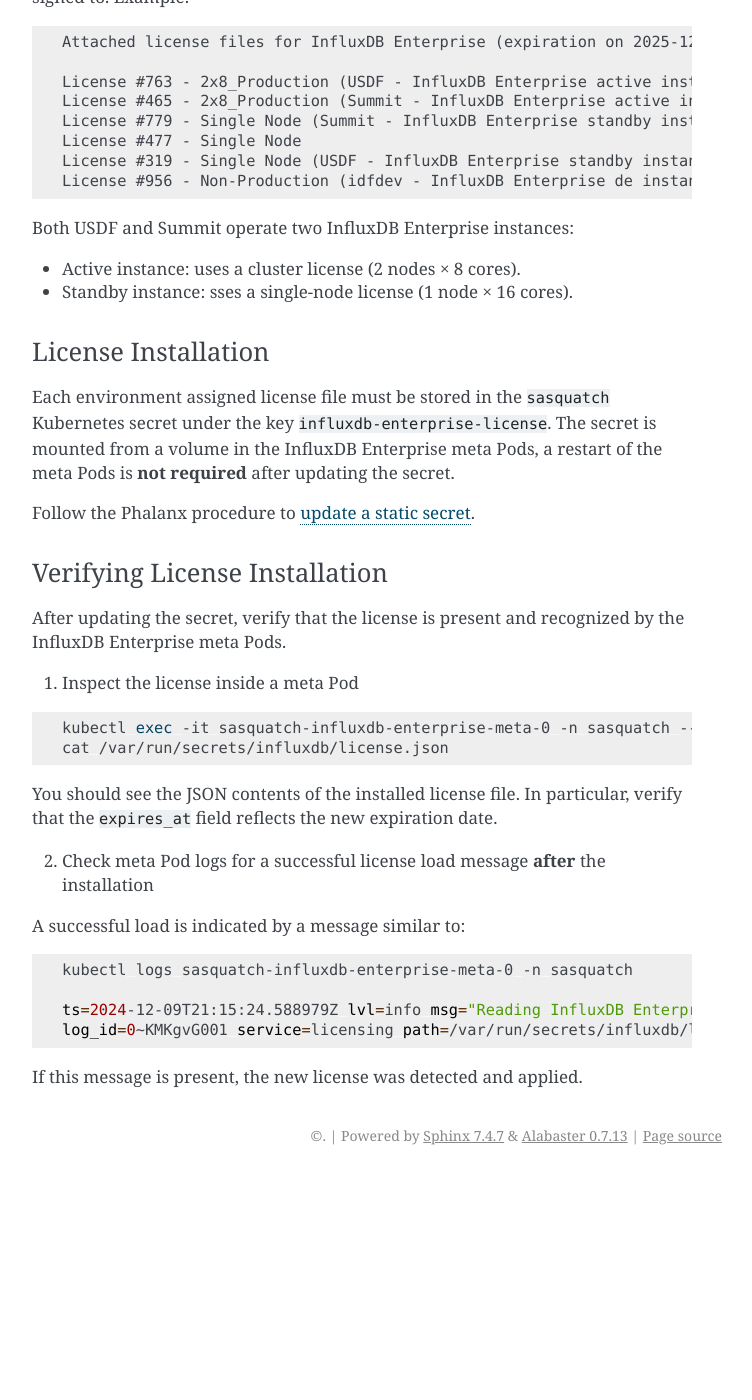
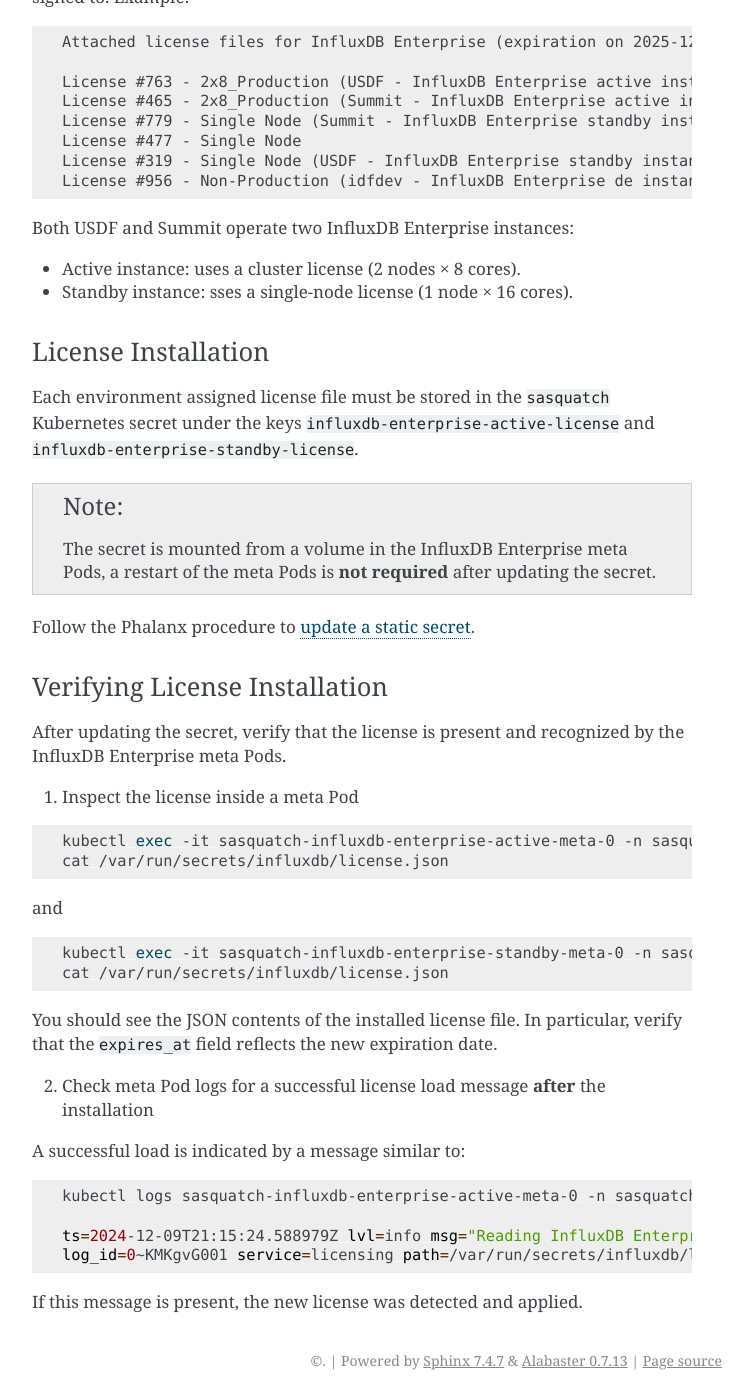
Before and after one commit to lsst-sqre/sasquatch, a Sphinx documentation site: the page built from docs/developer-guide/license.rst, in a window 1280 px wide and 1400 px high, scrolled down 603 px. Shown: the whole window, without its empty margins (388-1140 px from the left). Built offline with Sphinx 7.4.7, drawn with Linux system fonts in a browser that asks for light colours; before the commit the page ends 1778 px from its top, so only the background shows below that.

Commit message:
Fix up InfluxDB Enterprise license installation docs

```diff
--- a/docs/developer-guide/license.rst
+++ b/docs/developer-guide/license.rst
@@ -44,8 +44,11 @@
 License Installation
 --------------------
 
-Each environment assigned license file must be stored in the ``sasquatch`` Kubernetes secret under the key ``influxdb-enterprise-license``.
-The secret is mounted from a volume in the InfluxDB Enterprise meta Pods, a restart of the meta Pods is **not required** after updating the secret.
+Each environment assigned license file must be stored in the ``sasquatch`` Kubernetes secret under the keys ``influxdb-enterprise-active-license`` and  ``influxdb-enterprise-standby-license``.
+
+.. note::
+
+  The secret is mounted from a volume in the InfluxDB Enterprise meta Pods, a restart of the meta Pods is **not required** after updating the secret.
 
 Follow the Phalanx procedure to `update a static secret`_.
 
@@ -58,7 +61,14 @@
 
 .. code-block:: bash
 
-  kubectl exec -it sasquatch-influxdb-enterprise-meta-0 -n sasquatch -- \
+  kubectl exec -it sasquatch-influxdb-enterprise-active-meta-0 -n sasquatch -- \
+  cat /var/run/secrets/influxdb/license.json
+
+and
+
+.. code-block:: bash
+
+  kubectl exec -it sasquatch-influxdb-enterprise-standby-meta-0 -n sasquatch -- \
   cat /var/run/secrets/influxdb/license.json
 
 You should see the JSON contents of the installed license file.
@@ -70,7 +80,7 @@
 
 .. code-block:: bash
 
-  kubectl logs sasquatch-influxdb-enterprise-meta-0 -n sasquatch
+  kubectl logs sasquatch-influxdb-enterprise-active-meta-0 -n sasquatch
 
   ts=2024-12-09T21:15:24.588979Z lvl=info msg="Reading InfluxDB Enterprise license locally" \
   log_id=0~KMKgvG001 service=licensing path=/var/run/secrets/influxdb/license.json
```
